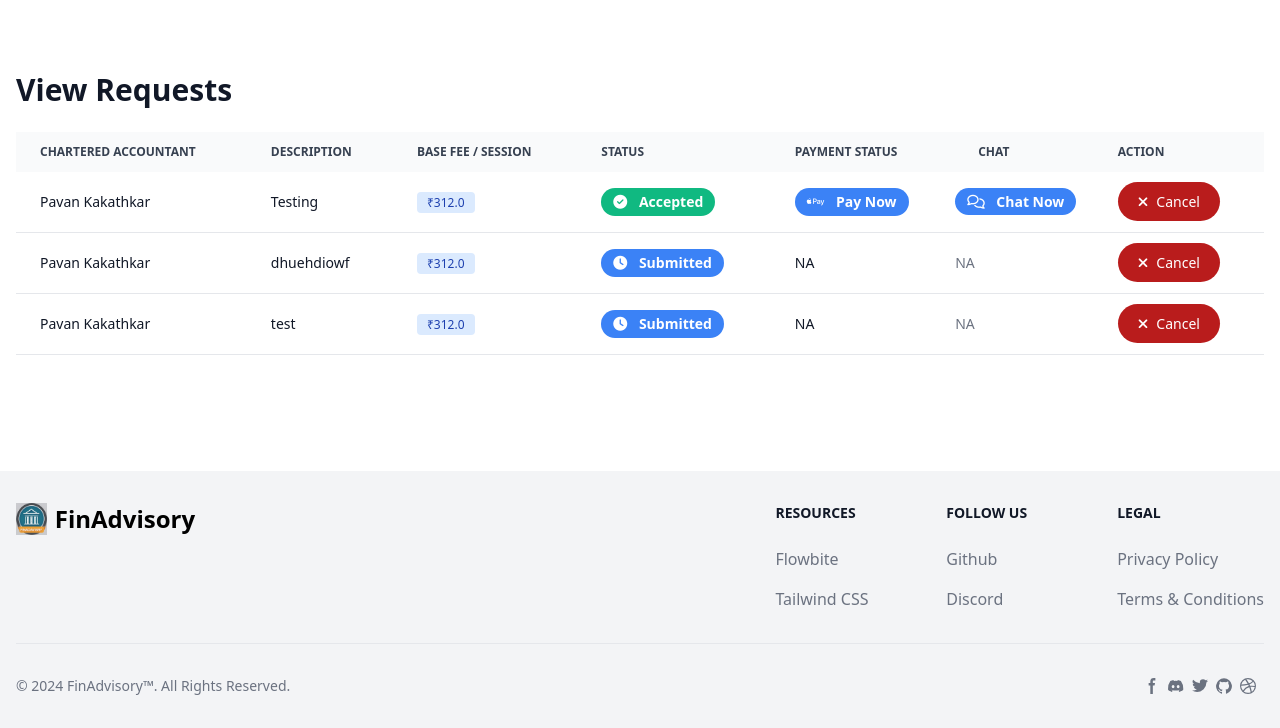
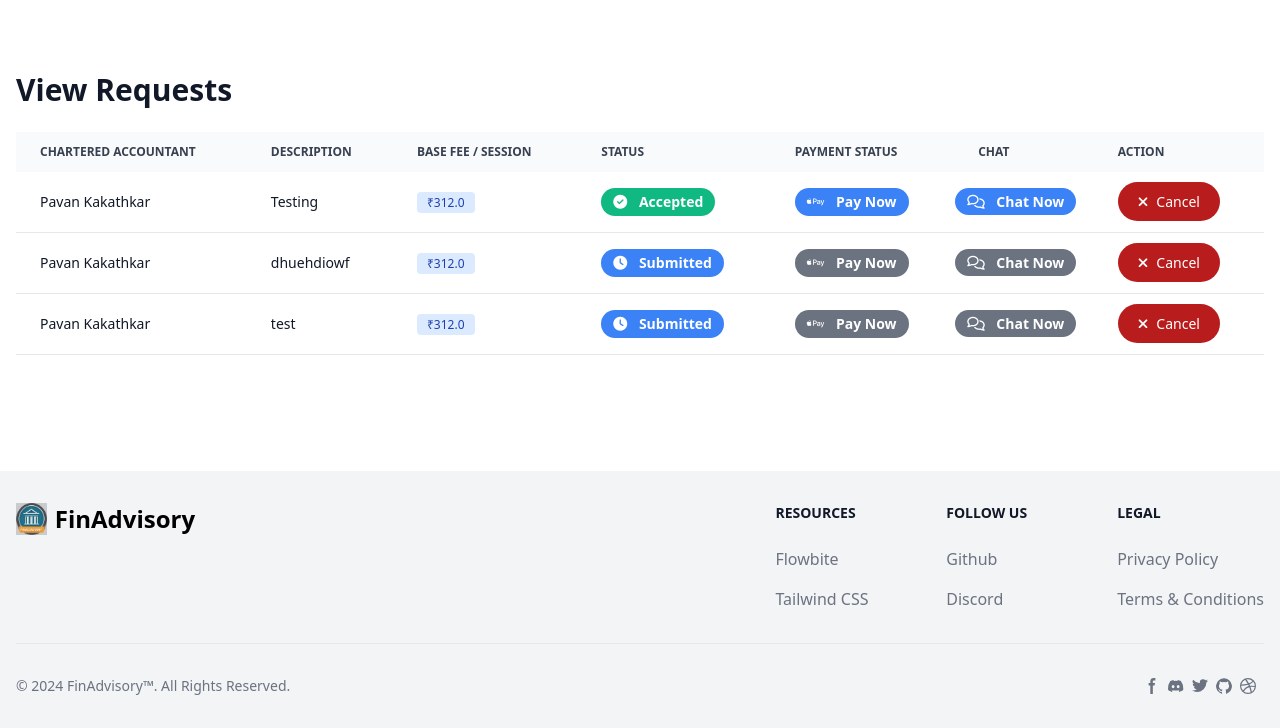
Before and after one commit to PKPran/FinAdvisory, a Flask app: page /view_requests in a window 1280 px wide. Shown: the part 72-800 px from the top of the page. Run offline with Flask 3, Linux system fonts and the light colour scheme; a user stored in the database is signed in; data comes from the database, SQL or seed files in the repository; some libraries are stand-ins or nearby versions.

Commit message:
chore: Update view_requests.html to disable chat and payment buttons when necessary

```diff
--- a/src/templates/view_requests.html
+++ b/src/templates/view_requests.html
@@ -122,7 +122,9 @@
                                         <i class="fa-regular fa-comments mr-2"></i> Chat Now
                                     </a>
                                 {% else %}
-                                    NA
+                                    <a href="{{url_for('chat')}}" class="bg-gray-500 text-white font-bold py-1 px-3 rounded-full" disabled>
+                                        <i class="fa-regular fa-comments mr-2"></i> Chat Now
+                                    </a>
                                 {% endif %}
 
                             </td>
@@ -176,7 +178,9 @@
                                         <i class="fa-brands fa-apple-pay mr-2"></i> Pay Now
                                     </button>
                                 {% else%}
-                                    NA
+                                    <button id="pay-button" data-amount="{{request.amount}}" data-ca-name="{{request.ca_name}}" data-request-uuid="{{request.request.uuid}}" class="bg-gray-500 text-white font-bold py-1 px-3 rounded-full" disabled>
+                                        <i class="fa-brands fa-apple-pay mr-2"></i> Pay Now
+                                    </button>
                                 {% endif %}
                             </td>
                             <td>
@@ -185,7 +189,9 @@
                                         <i class="fa-regular fa-comments mr-2"></i> Chat Now
                                     </a>
                                 {% else %}
-                                    NA
+                                    <a href="#" class="bg-gray-500 text-white font-bold py-1 px-3 rounded-full" disabled>
+                                        <i class="fa-regular fa-comments mr-2"></i> Chat Now
+                                    </a>
                                 {% endif %}
 
                             </td>
```
